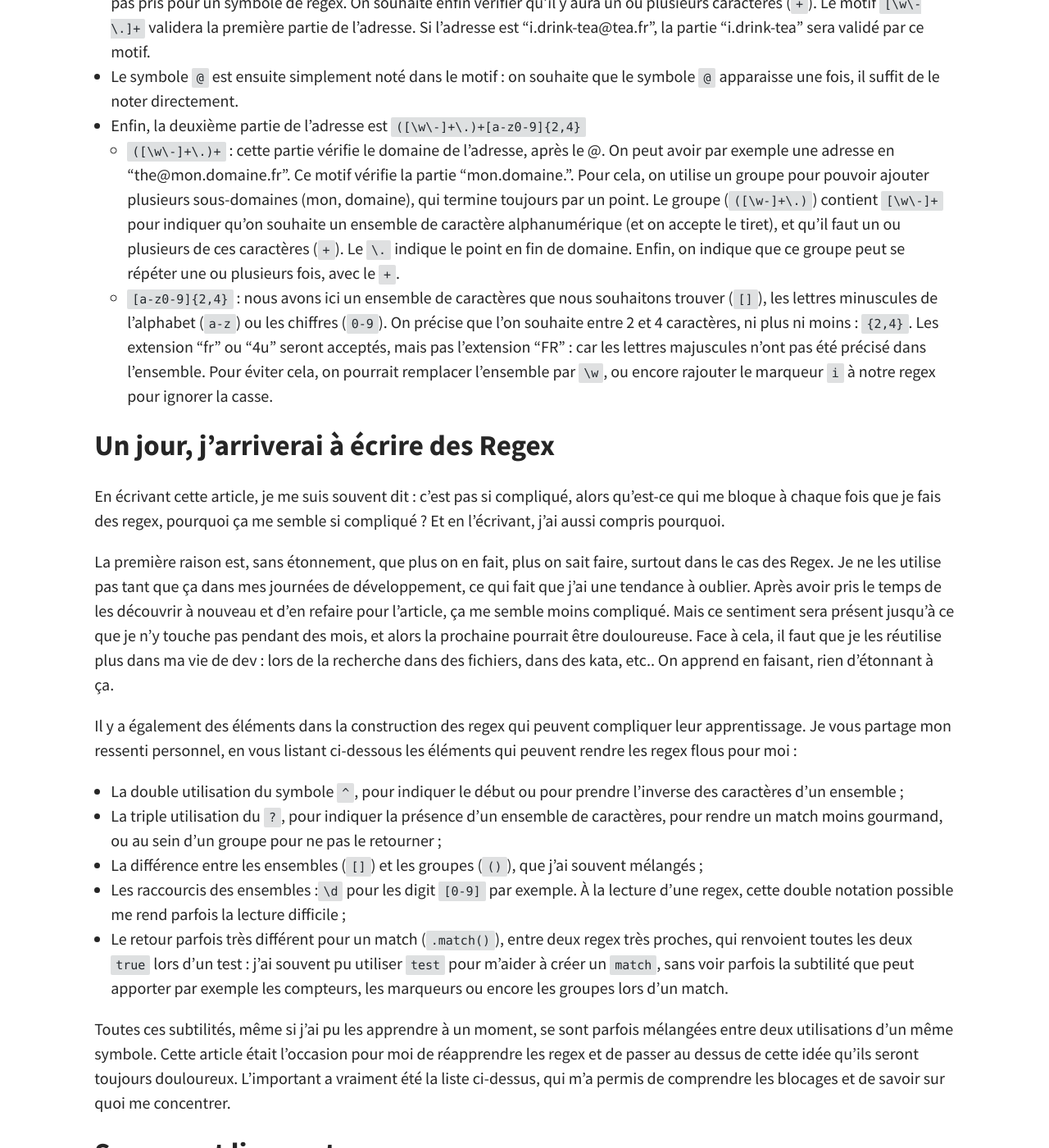
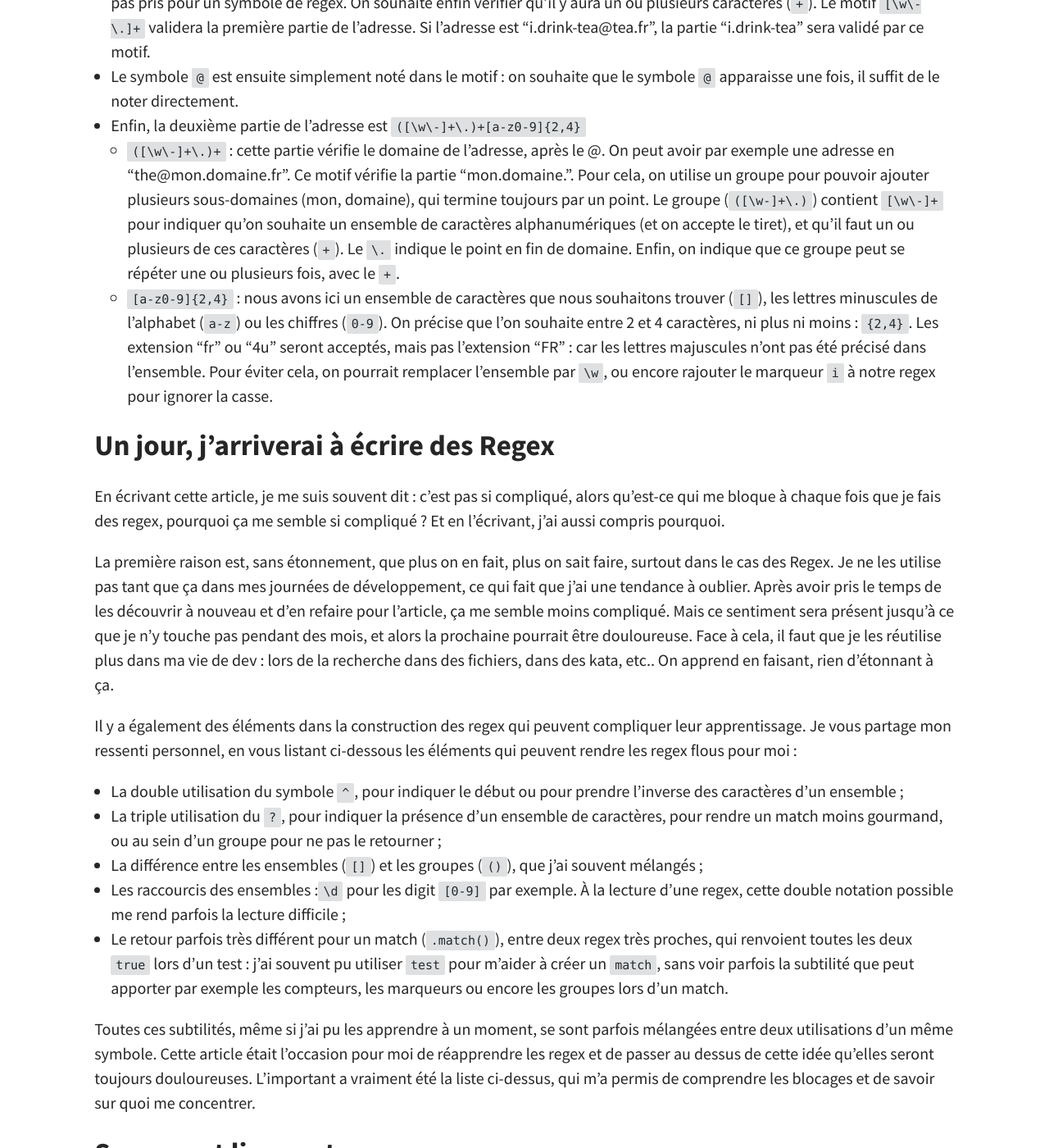
Before and after one commit to MelanieMEB/blog, a Jekyll site: the page built from _posts/2021-10-24-regex-explain.md, in a window 1280 px wide and 1400 px high, scrolled down 4676 px. Shown: the whole window at 82% size. Built offline with Jekyll 4.4.1, drawn with Linux system fonts in a browser that asks for light colours; some of the changed text lies outside the part shown.

Commit message:
Typos
Merci pour cet article, j'aime beaucoup la démarche de chercher à rendre très accessible sans nier la difficultés, de melanger les explications techniques et pédagogiques.

Je me permets de proposer quelques corrections très mineures.

```diff
--- a/_posts/2021-10-24-regex-explain.md
+++ b/_posts/2021-10-24-regex-explain.md
@@ -127,7 +127,7 @@ Cette exemple sert pour expliquer les Regex, **ne l'utilisez pas en production**
 - On a ensuite un ensemble : `[\w\-\.]+`. Cette ensemble contient les caractères alphanumériques (`\w`), ainsi que deux caractères qu'on peut utiliser dans les adresses : le tiret (`\-`) et le point (`\.`) que l'on doit échapper pour qu'ils ne soient pas pris pour un symbole de regex. On souhaite enfin vérifier qu'il y aura un ou plusieurs caractères (`+`). Le motif `[\w\-\.]+` validera la première partie de l'adresse. Si l'adresse est "i.drink-tea@tea.fr", la partie "i.drink-tea" sera validé par ce motif.
 - Le symbole `@` est ensuite simplement noté dans le motif : on souhaite que le symbole `@` apparaisse une fois, il suffit de le noter directement.
 - Enfin, la deuxième partie de l'adresse est `([\w\-]+\.)+[a-z0-9]{2,4}`
-  - `([\w\-]+\.)+` : cette partie vérifie le domaine de l'adresse, après le @. On peut avoir par exemple une adresse en "the@mon.domaine.fr". Ce motif vérifie la partie "mon.domaine.". Pour cela, on utilise un groupe pour pouvoir ajouter plusieurs sous-domaines (mon, domaine), qui termine toujours par un point. Le groupe (`([\w-]+\.)`) contient `[\w\-]+` pour indiquer qu'on souhaite un ensemble de caractère alphanumérique (et on accepte le tiret), et qu'il faut un ou plusieurs de ces caractères (`+`). Le `\.` indique le point en fin de domaine. Enfin, on indique que ce groupe peut se répéter une ou plusieurs fois, avec le `+`.
+  - `([\w\-]+\.)+` : cette partie vérifie le domaine de l'adresse, après le @. On peut avoir par exemple une adresse en "the@mon.domaine.fr". Ce motif vérifie la partie "mon.domaine.". Pour cela, on utilise un groupe pour pouvoir ajouter plusieurs sous-domaines (mon, domaine), qui termine toujours par un point. Le groupe (`([\w-]+\.)`) contient `[\w\-]+` pour indiquer qu'on souhaite un ensemble de caractères alphanumériques (et on accepte le tiret), et qu'il faut un ou plusieurs de ces caractères (`+`). Le `\.` indique le point en fin de domaine. Enfin, on indique que ce groupe peut se répéter une ou plusieurs fois, avec le `+`.
   - `[a-z0-9]{2,4}` : nous avons ici un ensemble de caractères que nous souhaitons trouver (`[]`), les lettres minuscules de l'alphabet (`a-z`) ou les chiffres (`0-9`). On précise que l'on souhaite entre 2 et 4 caractères, ni plus ni moins : `{2,4}`. Les extension "fr" ou "4u" seront acceptés, mais pas l'extension "FR" : car les lettres majuscules n'ont pas été précisé dans l'ensemble. Pour éviter cela, on pourrait remplacer l'ensemble par `\w`, ou encore rajouter le marqueur `i` à notre regex pour ignorer la casse.
 
 
@@ -145,7 +145,7 @@ La première raison est, sans étonnement, que plus on en fait, plus on sait fai
 - Le retour parfois très différent pour un match (`.match()`), entre deux regex très proches, qui renvoient toutes les deux `true` lors d'un test : j'ai souvent pu utiliser `test` pour m'aider à créer un `match`, sans voir parfois la subtilité que peut apporter par exemple les compteurs, les marqueurs ou encore les groupes lors d'un match.
 
 Toutes ces subtilités, même si j'ai pu les apprendre à un moment, se sont parfois mélangées entre deux utilisations d'un même symbole.
-Cette article était l'occasion pour moi de réapprendre les regex et de passer au dessus de cette idée qu'ils seront toujours douloureux. L'important a vraiment été la liste ci-dessus, qui m'a permis de comprendre les blocages et de savoir sur quoi me concentrer.
+Cette article était l'occasion pour moi de réapprendre les regex et de passer au dessus de cette idée qu'elles seront toujours douloureuses. L'important a vraiment été la liste ci-dessus, qui m'a permis de comprendre les blocages et de savoir sur quoi me concentrer.
 
 ## Sources et liens externes
 Pour tester ses expressions régulières, il existe de nombreux sites :
```
Also changed, not shown: other parts of _posts/2021-10-24-regex-explain.md (+3 -3 lines).
